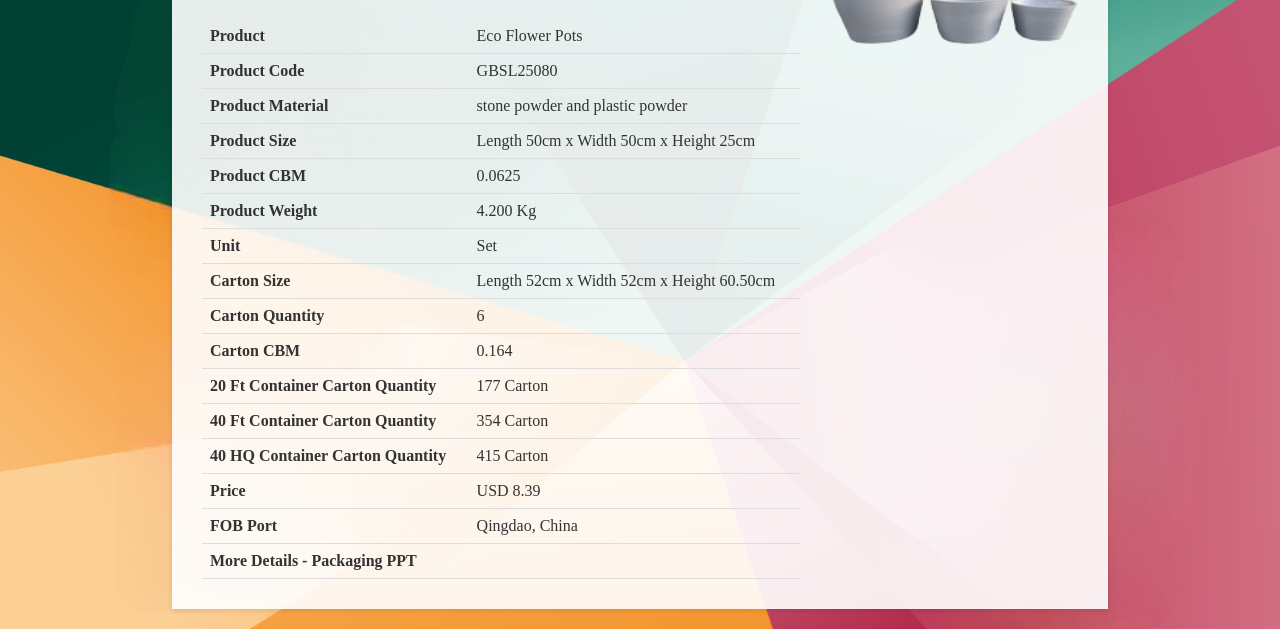
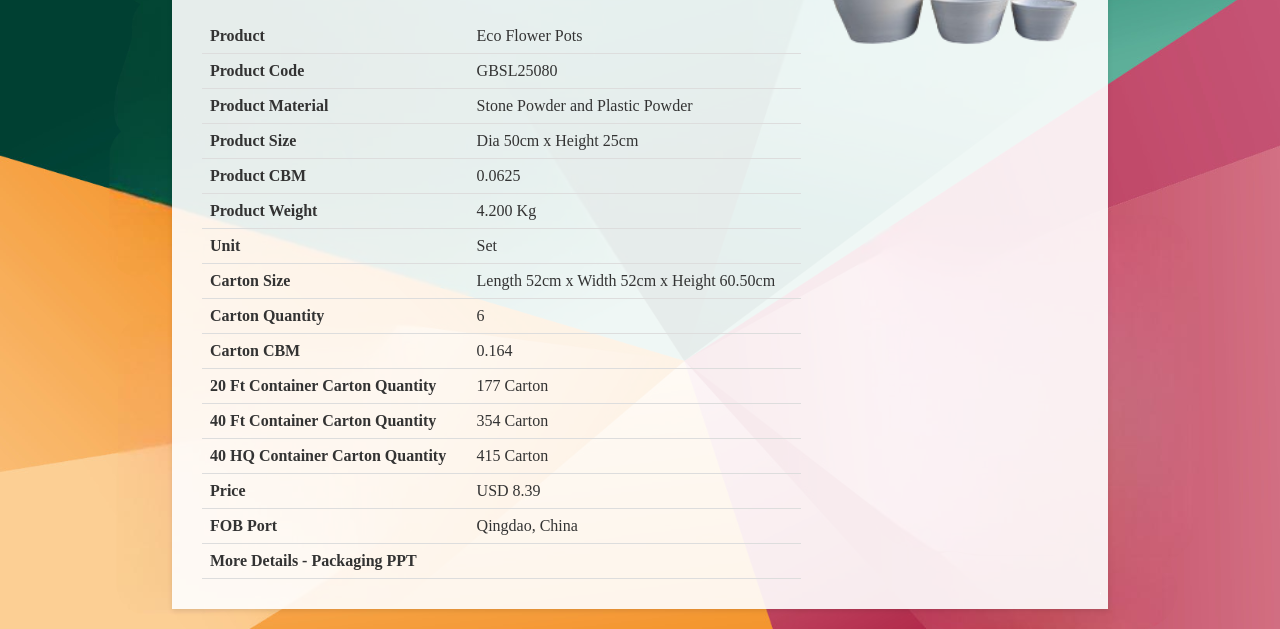
Before and after one commit to GBSLIT/GBSL25080, a plain HTML site: page index.html in a window 1280 px wide. Shown: the part 210-839 px from the top of the page. Drawn offline with Linux system fonts and the light colour scheme.

Commit message:
Update index.html

```diff
--- a/index.html
+++ b/index.html
@@ -145,11 +145,11 @@
                 </tr>
                 <tr>
                     <th>Product Material</th>
-                    <td>stone powder and plastic powder</td>
+                    <td>Stone Powder and Plastic Powder</td>
                 </tr>
                 <tr>
                     <th>Product Size</th>
-                    <td>Length 50cm x Width 50cm x Height 25cm</td>
+                    <td>Dia 50cm x Height 25cm</td>
                 </tr>
                 <tr>
                     <th>Product CBM</th>
```
